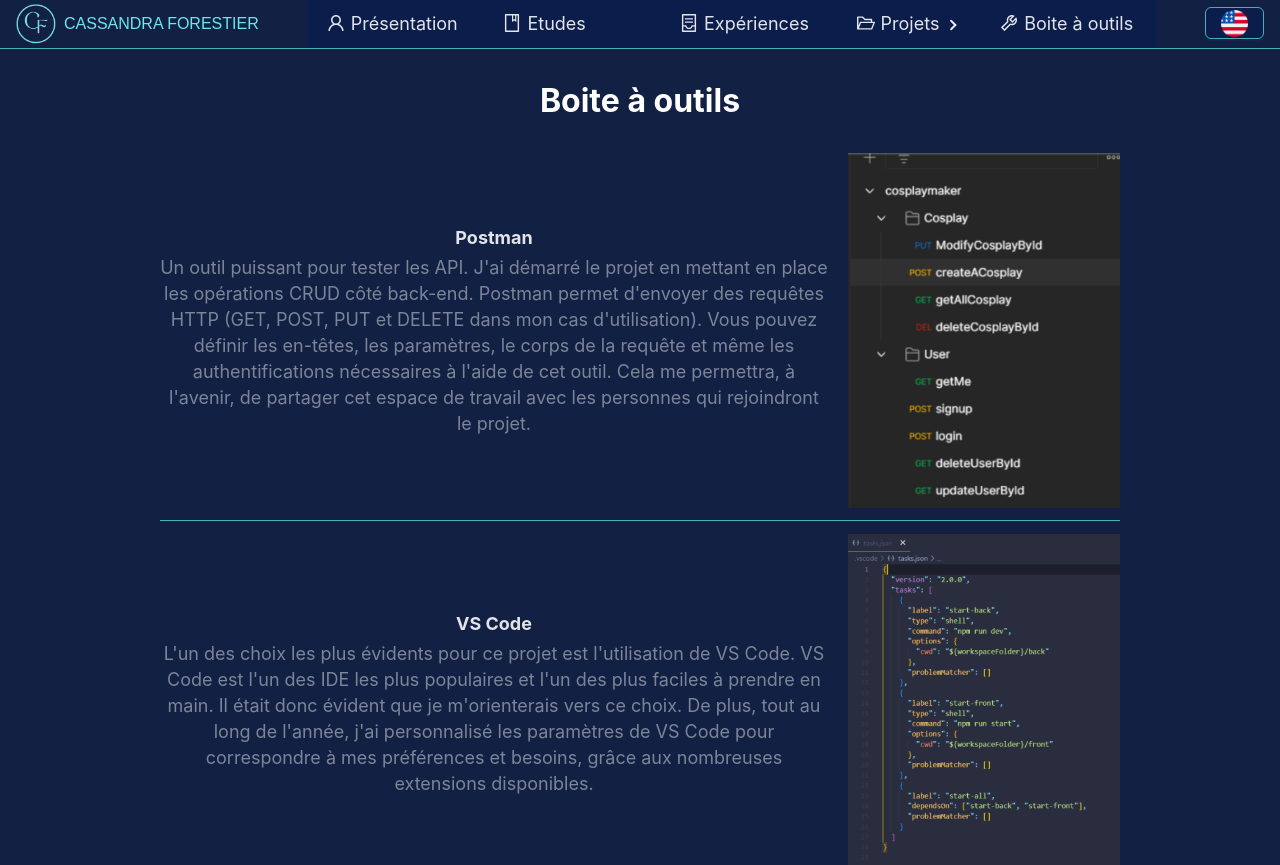
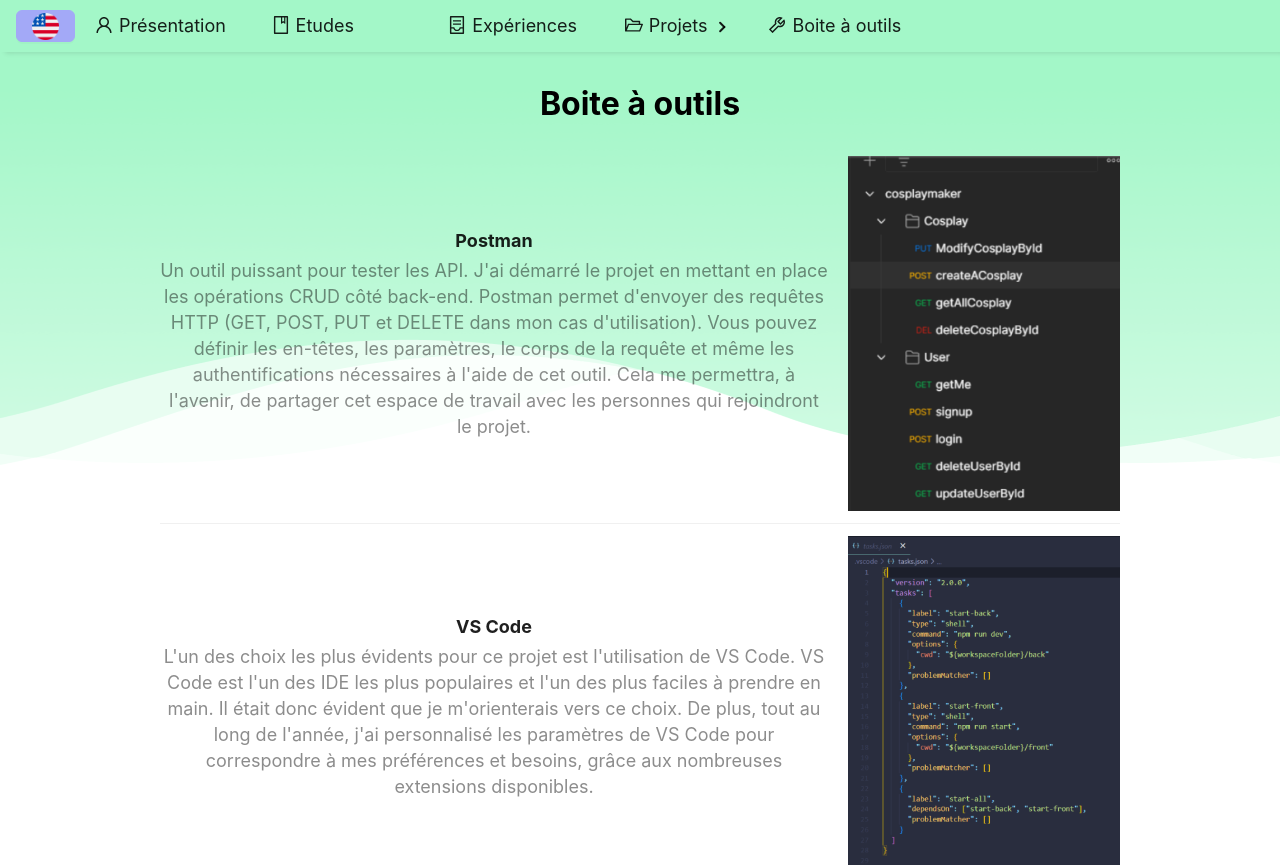
Before and after one commit to Cassandraforestier/portfolio, a React (Create React App) app: page /portfolio/my-tools in a window 1280 px wide. Shown: the top 865 px of the page. Built offline with nearby package versions, Linux system fonts and the light colour scheme.

Commit message:
update informations and add a new design

```diff
--- a/src/App.tsx
+++ b/src/App.tsx
@@ -1,53 +1,53 @@
-import './css/App.css';
+import "./css/App.css";
 
-import { BrowserRouter, Route, Routes } from 'react-router-dom';
+import { BrowserRouter, Route, Routes } from "react-router-dom";
 
-import { ConfigProvider } from 'antd';
-import CosplayMaker from './components/cosplay-maker';
-import ExperiencesPage from './components/experiences-page';
-import Layout from './layout';
-import MyTools from './components/my-tools';
-import PresentationPage from './components/presentation-page';
-import ProjectsPage from './components/projects-page';
-import React from 'react';
-import Spotifake from './components/spotifake';
-import StudiesPage from './components/studies-page';
+import { ConfigProvider } from "antd";
+import CosplayMaker from "./components/cosplay-maker";
+import ExperiencesPage from "./components/experiences-page";
+import Layout from "./layout";
+import MyTools from "./components/my-tools";
+import PresentationPage from "./components/presentation-page";
+import ProjectsPage from "./components/projects-page";
+import React from "react";
+import Spotifake from "./components/spotifake";
+import StudiesPage from "./components/studies-page";
 
 const themeCustom = {
-  "token": {
-    "colorPrimary": "#46b0b8",
-    "colorInfo": "#46b0b8",
-    "colorTextBase": "#ffffff",
-    "colorLink": "#46b0b8",
-    "fontSize": 18,
-    "borderRadius": 6,
-    "colorBgBase": "#122044",
-    "colorBorder": "#46b0b8",
-    "colorBorderSecondary": "rgb(70, 176, 184)",
+  token: {
+    // "colorPrimary": "#46b0b8",
+    colorInfo: "#a3a9f7",
+    // "colorTextBase": "#424242",
+    colorLink: "#a3a9f7",
+    fontSize: 18,
+    borderRadius: 6,
+    // "colorBgBase": "#122044",
+    colorBorder: "#a3a9f7",
+    // colorBorderSecondary: "rgb(70, 176, 184)",
   },
-  "components": {
-    "Card": {
-      "headerBg": "rgb(70, 176, 184)",
+  components: {
+    Card: {
+      headerBg: "#a3a9f7",
     },
-    "Typography": {
-      "colorTextHeading": "#fff"
+    Typography: {
+      // colorTextHeading: "#a3a9f7",
     },
-    "Carousel": {
-      "colorBgContainer": "rgb(255, 255, 255)"
+    Carousel: {
+      colorBgContainer: "#a3a9f7",
     },
-    "Tooltip": {
-      "colorBgSpotlight": "#46b0b8"
-    }
+    Tooltip: {
+      colorBgSpotlight: "#a3a9f7",
+    },
   },
-}
+};
 
 const App: React.FC = () => {
   return (
     <div className="root">
-      <BrowserRouter basename='/portfolio'>
+      <BrowserRouter basename="/portfolio">
         <ConfigProvider theme={themeCustom}>
           <Routes>
-            <Route path="/" element={<Layout />}  >
+            <Route path="/" element={<Layout />}>
               <Route index element={<PresentationPage />} />
               <Route path="/studiesPage" element={<StudiesPage />} />
               <Route path="/experiencesPage" element={<ExperiencesPage />} />
@@ -60,8 +60,8 @@
           </Routes>
         </ConfigProvider>
       </BrowserRouter>
-    </div >
+    </div>
   );
-}
+};
 
 export default App;
--- a/src/components/menu.tsx
+++ b/src/components/menu.tsx
@@ -1,36 +1,43 @@
-import "./../css/menu.css"
+import "./../css/menu.css";
 
-import { BookOutlined, ContainerOutlined, FolderOpenOutlined, MenuFoldOutlined, ToolOutlined, UserOutlined } from '@ant-design/icons';
-import { Button, Menu } from 'antd';
-import React, { useState } from 'react';
+import {
+  BookOutlined,
+  ContainerOutlined,
+  FolderOpenOutlined,
+  MenuFoldOutlined,
+  ToolOutlined,
+  UserOutlined,
+} from "@ant-design/icons";
+import { Button, Menu } from "antd";
+import React, { useState } from "react";
 
 import { Link } from "react-router-dom";
-import type { MenuProps } from 'antd';
+import type { MenuProps } from "antd";
 import { useTranslation } from "react-i18next";
 
 const MenuNavbar: React.FC = () => {
   const { t, i18n } = useTranslation();
-    const [current, setCurrent] = useState<string>('mail');
+  const [current, setCurrent] = useState<string>("mail");
   const toggleLanguage: () => void = () => {
-        const newLanguage = i18n.language === 'fr' ? 'en' : 'fr';
+    const newLanguage = i18n.language === "fr" ? "en" : "fr";
     i18n.changeLanguage(newLanguage);
   };
   const isMobile: boolean = window.innerWidth <= 678;
-    const items: MenuProps['items'] = [
+  const items: MenuProps["items"] = [
     {
       label: <Link to="/">{t("menu.LinkToPresentation")}</Link>,
       icon: <UserOutlined />,
-            key: 'presentation'
+      key: "presentation",
     },
     {
       label: <Link to="/studiesPage">{t("menu.LinkToStudies")}</Link>,
       icon: <BookOutlined />,
-            key: "studiesPage"
+      key: "studiesPage",
     },
     {
       label: <Link to="/experiencesPage">{t("menu.LinkToExperiences")}</Link>,
       icon: <ContainerOutlined />,
-            key: "experiencesPage"
+      key: "experiencesPage",
     },
     {
       label: t("menu.LinkToProjects") as string,
@@ -38,41 +45,52 @@
       key: "projects",
       children: [
         {
-                label:  <Link to="/projectPage">{t("menu.LinkToAllProjects")}</Link>,
-                key: 'allProjects'
+          label: <Link to="/projectPage">{t("menu.LinkToAllProjects")}</Link>,
+          key: "allProjects",
         },
         {
-                label: <Link to="/cosplay-maker">{t("menu.LinkToCosplayMaker")}</Link>,
-                key: 'cosplaymaker'
+          label: (
+            <Link to="/cosplay-maker">{t("menu.LinkToCosplayMaker")}</Link>
+          ),
+          key: "cosplaymaker",
         },
         {
           label: <Link to="/spotifake">{t("menu.LinkToSpotifake")}</Link>,
-                key: 'spotifake'
-            }
-        ]},
+          key: "spotifake",
+        },
+      ],
+    },
     {
       label: <Link to="/my-tools">{t("menu.LinkToMyTools")}</Link>,
       icon: <ToolOutlined />,
-            key: 'tools'
-        }
+      key: "tools",
+    },
   ];
 
-    const onClick: MenuProps['onClick'] = (e) =>  {
+  const onClick: MenuProps["onClick"] = (e) => {
     setCurrent(e.key);
   };
 
   return (
     <div className="navbar">
-            <div className="logo">
-                <img src={`${process.env.PUBLIC_URL}/logo/logo-cf.png`} alt="logo" />
-                <span className="logo-text">Cassandra Forestier</span>
+      <Button style={{ backgroundColor: "#a3a9f7" }} onClick={toggleLanguage}>
+        <img
+          src={`${process.env.PUBLIC_URL}/${
+            i18n.language === "fr" ? "en" : "fr"
+          }.png`}
+          alt={`${i18n.language === "fr" ? "Anglais" : "Français"}`}
+          className="language-img-icon"
+        />
+      </Button>
+      <Menu
+        overflowedIndicator={<MenuFoldOutlined className="menu-burger-icon" />}
+        className="menu-items"
+        onClick={onClick}
+        selectedKeys={[current]}
+        mode={isMobile ? "horizontal" : "vertical"}
+        items={items}
+      />
     </div>
-             <Menu overflowedIndicator={<MenuFoldOutlined className="menu-burger-icon" />} className="menu-items" onClick={onClick} selectedKeys={[current]} mode={isMobile ? "horizontal" : "vertical"} items={items}/>
-            <div className="btn-language">
-                <Button onClick={toggleLanguage} >
-                    <img src={`${process.env.PUBLIC_URL}/${i18n.language === 'fr' ? 'en' : 'fr'}.png`} alt={`${i18n.language === 'fr' ? 'Anglais' : 'Français'}`} className="language-img-icon" />
-                </Button>
-            </div>
-        </div>);
+  );
 };
 export default MenuNavbar;
--- a/src/components/presentation-page.tsx
+++ b/src/components/presentation-page.tsx
@@ -1,27 +1,35 @@
-import "../css/presentation-page.css"
+import "../css/presentation-page.css";
 
 import React from "react";
-import avatarIcon from '../assets/avatar.png';
+import avatarIcon from "../assets/avatar.png";
 import { useTranslation } from "react-i18next";
 
 const PresentationPage: React.FC = () => {
   const { t } = useTranslation();
   return (
     <div className="presentation-container">
+      <div style={{ display: "flex", justifyContent: "flex-end" }}>
+        <div className="card-presentation">
           <img src={avatarIcon} alt="avatar" className="avatar-icon" />
+          <div>
+            <h1>Cassandra Forestier</h1>
+            <p>Développeuse Web Frontend React</p>
+          </div>
+        </div>
+      </div>
+      <div>
+        <div className="paragraph-container">
           <h1>{t("presentation.Title")}</h1>
-            <div className="paragraph-container">
           <h2>{t("presentation.Subtitle1")}</h2>
           <p>{t("presentation.Paragraph2")}</p>
-
           <h2>{t("presentation.Subtitle2")}</h2>
           <p>{t("presentation.Paragraph3")}</p>
           <p>{t("presentation.Paragraph4")}</p>
-
           <h2>{t("presentation.Subtitle4")}</h2>
-                <p>{t("presentation.Paragraph6")}</p >
+          <p>{t("presentation.Paragraph6")}</p>
+        </div>
       </div>
     </div>
   );
-}
+};
 export default PresentationPage;
--- a/src/css/App.css
+++ b/src/css/App.css
@@ -5,9 +5,6 @@
 .App-logo {
   height: 40vmin;
   pointer-events: none;
-}
-.root {
-  background: rgb(18,32,68);
 }
 
 @media (prefers-reduced-motion: no-preference) {
@@ -23,7 +20,6 @@
   align-items: center;
   justify-content: center;
   font-size: calc(10px + 2vmin);
-  color: white;
 }
 
 .App-link {
--- a/src/css/cosplay-maker.css
+++ b/src/css/cosplay-maker.css
@@ -4,7 +4,6 @@
    justify-content: space-between;
    align-items: center;
    flex: 1;
-   background-color: #20356a;
 }
 
 .cosplaymaker-container {
@@ -73,25 +72,21 @@
 }
 .antd-icon {
    max-width: 100px;
-   background-color: white;
 }
 .nodejs-icon {
    max-width: 100px;
 }
 .express-icon {
    max-width: 100px;
-   background-color: white;
 }
 .mongodb-icon {
    max-width: 100px;
-   background-color: white;
 }
 .mongoose-icon {
    max-width: 100px;
 }
 .docker-icon {
    max-width: 125px;
-   background-color: white;
 }
 .github-icon {
    max-width: 150px;
@@ -107,14 +102,12 @@
 }
 .amazon-ec2 {
    max-width: 125px;
-   background-color: white;
 }
 .bucket-s3 {
    max-width: 100px;
 }
 .mui-icon {
    max-width: 125px;
-   background-color: white;
 }
 .embed-pdf-spotifake {
    margin: 2em;
--- a/src/css/footer.css
+++ b/src/css/footer.css
@@ -8,7 +8,6 @@
 .footer-title {
     display: flex;
     justify-content: space-around;
-    color: white;
 }
 
 .navigation-container{
@@ -45,7 +44,6 @@
 }
 .informations-container p {
     margin-top: 0px;
-    color: white;
 }
 
 .form-container {
--- a/src/css/index.css
+++ b/src/css/index.css
@@ -11,3 +11,10 @@
   font-family: source-code-pro, Menlo, Monaco, Consolas, 'Courier New',
     monospace;
 }
+.root {
+  height: 40rem;
+  background-color: #a3f7c8;
+   background-image: url('./../../public/wave_w2881xh801_98aaf3a37b4d733bdb3bc7754c25ad3608c520c5ebb9b1079f2d0c2f78b07ab8.png');
+   background-position: bottom;
+   background-repeat: no-repeat;
+}
--- a/src/css/menu.css
+++ b/src/css/menu.css
@@ -2,8 +2,8 @@
     margin-bottom: 2em;
     display: flex;
     align-items: center;
-    justify-content: space-between;
-    border-bottom: 1px solid #46b0b8;
+    box-shadow: 5px 1px 5px rgba(0, 0, 0, 0.12 );
+    padding: 2px 16px;
 }
 
 .logo {
@@ -34,6 +34,9 @@
 .language-img-icon {
     height: 1.5em;
 }
+.ant-menu {
+      background-color: transparent;
+}
 
 @media screen and (max-width: 1100px)   {
     .navbar {
@@ -58,6 +61,7 @@
         position: absolute;
         right: 0;
         margin: 0.5em;
+
     }
     .menu-burger-icon {
         font-size: 35px !important;
@@ -88,6 +92,7 @@
         position: absolute;
         right: 0;
         margin: 0.5em;
+
     }
     .menu-burger-icon {
         font-size: 35px !important;
--- a/src/css/my-tools.css
+++ b/src/css/my-tools.css
@@ -1,8 +1,5 @@
 .container-list {
     margin: 0 10em;
-}
-.my-tools-title{
-    color: white;
 }
 .list-item-image {
     margin-left: 20px
--- a/src/css/presentation-page.css
+++ b/src/css/presentation-page.css
@@ -1,19 +1,36 @@
 .presentation-container {
     display: flex;
     flex-direction: column;
+    margin-bottom: 2em;
+}
+.card-presentation {
+    border-radius: 16px ;
+    padding: 24px;
+    box-shadow: 0 20px 40px rgba(57, 76, 96, 0.50);
+    max-height: 548px;
+    min-height: 548px;
+    min-width: 400px ;
+    display: flex;
+    justify-content: flex-start;
+    flex-direction: column;
     align-items: center;
-    color: white;
-    margin-bottom: 2em;
+    margin: 24px 48px 0 0;
+    background-color: white;
+    position: absolute;
 }
 .avatar-icon {
     border-radius: 50%;
-    height: 200px;
+    height: 250px;
+    margin-bottom: 70px;
+    border: 8px solid #a3a9f7;
 }
 .paragraph-container {
     display: flex;
     flex-direction: column;
     align-items: center;
     max-width: 800px;
+    margin-left: 8%;
+    margin-top: 25rem;
 }
 
 div div p {
--- a/src/css/projects-page.css
+++ b/src/css/projects-page.css
@@ -2,7 +2,6 @@
     display: flex;
     flex-direction: column;
     align-items: center;
-    color: white;
     margin-bottom: 2em;
 }
 .card-container {
--- a/src/css/studies-page.css
+++ b/src/css/studies-page.css
@@ -13,6 +13,7 @@
     margin-top: 1px;
     margin-bottom: 1px !important;
 }
+
 @media screen and (max-width: 768px) {
     .studies-timeline {
         margin-right: 1em;
```
Also changed, not shown: public/wave_w2881xh801_98aaf3a37b4d733bdb3bc7754c25ad3608c520c5ebb9b1079f2d0c2f78b07ab8.png (added), 12 other files (tests, documents, lock files or other folders). Lines whose indentation alone changed are shown as unchanged.
